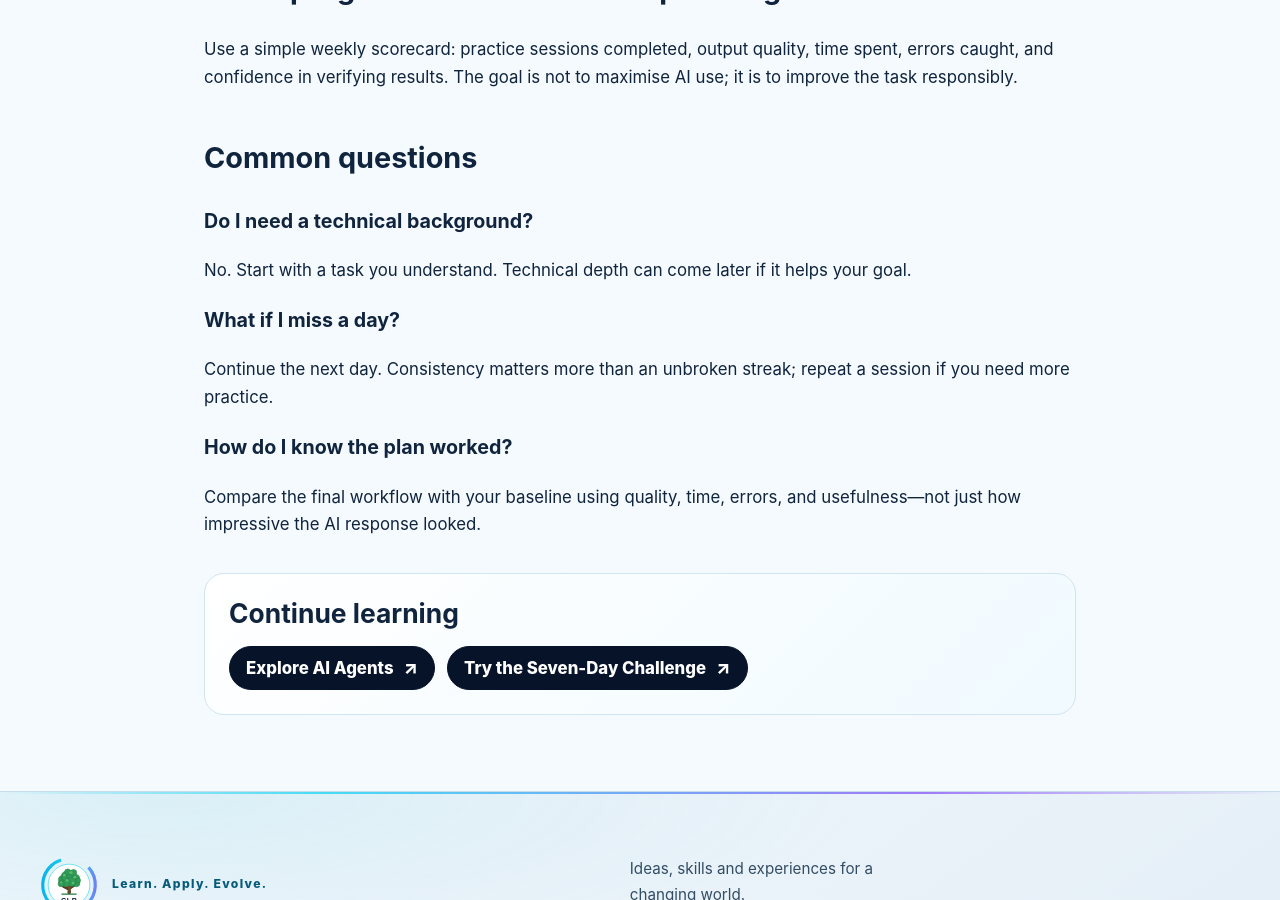
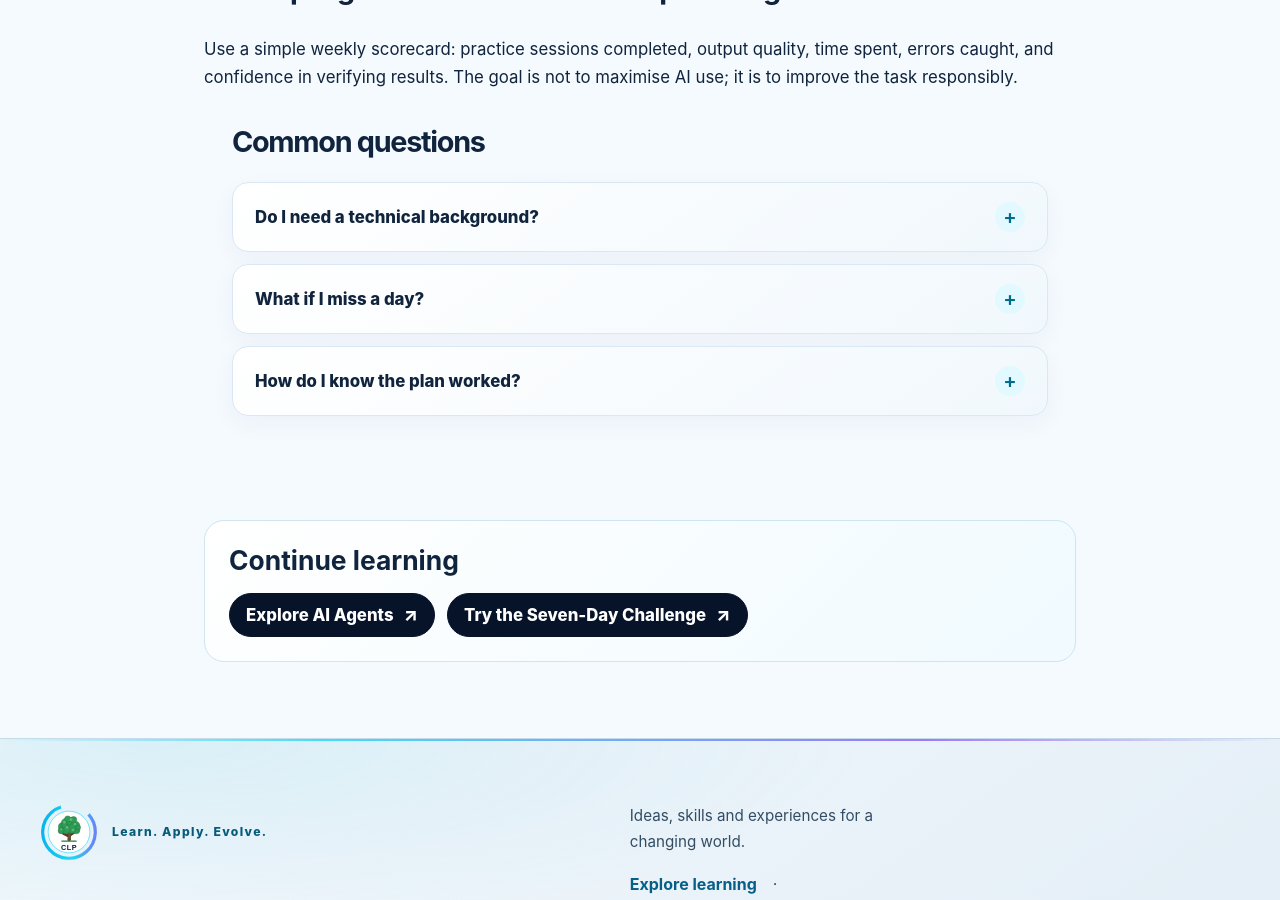
Before and after one commit to sanjeevkshu/clp, a Jekyll site: the page built from learn/30-day-ai-plan.md, in a window 1280 px wide and 900 px high, scrolled down 1961 px. Built offline with Jekyll 4.4.1, drawn with Linux system fonts in a browser that asks for light colours; some of the changed lines change nothing that is shown.

Commit message:
Use shared FAQ accordion on learn/30-day-ai-plan.md

```diff
--- a/learn/30-day-ai-plan.md
+++ b/learn/30-day-ai-plan.md
@@ -2,6 +2,16 @@
 title: "Build a 30-Day AI Learning Plan"
 description: "A practical four-week roadmap to build AI fluency through focused learning, hands-on practice, and real-world application."
 permalink: /learn/30-day-ai-plan/
+faq_items:
+  - question: "Do I need a technical background?"
+    answer: >-
+      No. Start with a task you understand. Technical depth can come later if it helps your goal.
+  - question: "What if I miss a day?"
+    answer: >-
+      Continue the next day. Consistency matters more than an unbroken streak; repeat a session if you need more practice.
+  - question: "How do I know the plan worked?"
+    answer: >-
+      Compare the final workflow with your baseline using quality, time, errors, and usefulness—not just how impressive the AI response looked.
 ---
 <article class="prose learning-article">
   <header class="learning-article-hero">
@@ -25,10 +35,8 @@ permalink: /learn/30-day-ai-plan/
   <ul><li><strong>Days 22–24:</strong> improve instructions and add quality checks.</li><li><strong>Days 25–26:</strong> document a reusable workflow or checklist.</li><li><strong>Days 27–28:</strong> test it on a different example to see whether it generalises.</li><li><strong>Day 29:</strong> identify risks, privacy boundaries, and cases where AI should not be used.</li><li><strong>Day 30:</strong> review your baseline and choose the next learning goal.</li></ul>
   <h2>Track progress without overcomplicating it</h2>
   <p>Use a simple weekly scorecard: practice sessions completed, output quality, time spent, errors caught, and confidence in verifying results. The goal is not to maximise AI use; it is to improve the task responsibly.</p>
-  <h2>Common questions</h2>
-  <h3>Do I need a technical background?</h3><p>No. Start with a task you understand. Technical depth can come later if it helps your goal.</p>
-  <h3>What if I miss a day?</h3><p>Continue the next day. Consistency matters more than an unbroken streak; repeat a session if you need more practice.</p>
-  <h3>How do I know the plan worked?</h3><p>Compare the final workflow with your baseline using quality, time, errors, and usefulness—not just how impressive the AI response looked.</p>
+
+{% include faq-accordion.html id="ai-plan-faq" title="Common questions" items=page.faq_items %}
   <section class="article-cta-section" aria-labelledby="article-cta-title">
     <h2 id="article-cta-title">Continue learning</h2>
     <div class="article-cta-group">
```
